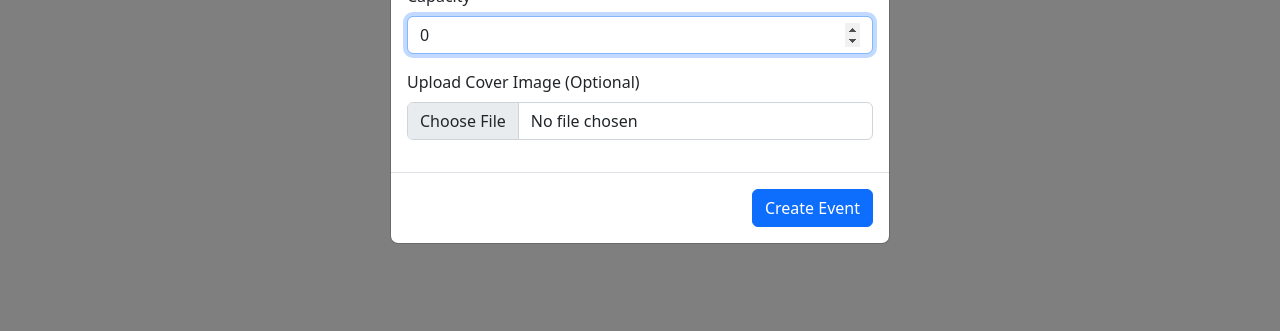
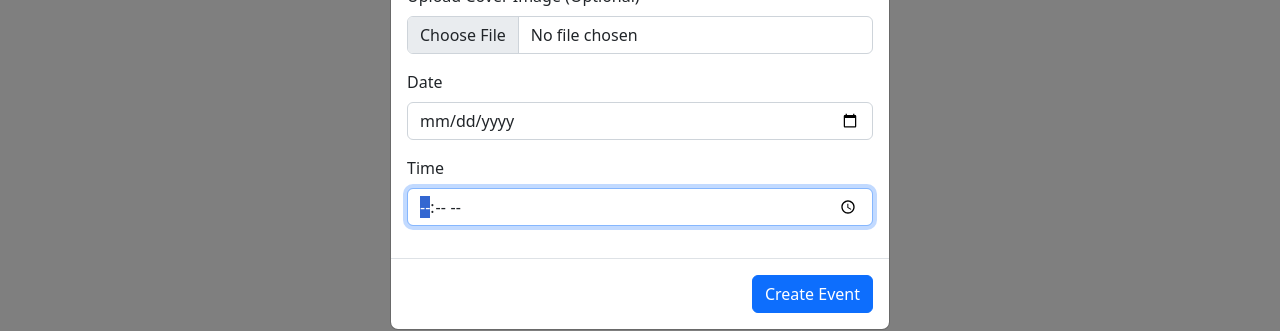
Before and after one commit to finleylee2507/MatchPoint, a React (Vite) app: page /allEvents in a window 1280 px wide. Both pictures are taken after a click on the icon 818 px from the left and 141 px from the top of the page. Shown: the part 415-746 px from the top of the page. Built offline with nearby package versions, Linux system fonts and the light colour scheme; no server answers; the database is empty.

Commit message:
Handled time data

```diff
--- a/src/components/events/AddEventModal.jsx
+++ b/src/components/events/AddEventModal.jsx
@@ -7,9 +7,12 @@ const AddEventModal = ({show, handleClose, handleSubmit, data}) => {
         eventName: "",
         eventLocation: "",
         eventCapacity: 0,
-        imageFile: ""
+        imageFile: "",
+        dateString: "",
+        timeString: "",
 
     });
+
 
     const clearStates=()=>{
         setFormData({
@@ -52,6 +55,8 @@ const AddEventModal = ({show, handleClose, handleSubmit, data}) => {
 
     const handleChange = (event) => {
         const {name, value, type, files} = event.target;
+
+        console.log(formData)
         setFormData(prevFormData => ({
             ...prevFormData,
             [name]: type === "file" ? files[0] : value
@@ -73,6 +78,8 @@ const AddEventModal = ({show, handleClose, handleSubmit, data}) => {
 
 
         //create event based on form input
+        const eventDateTime = new Date(`${formData.dateString} ${formData.timeString}`)
+        const dateTimeString = eventDateTime.toUTCString()
         const newEvent = {
             name: formData.eventName,
             maxCap: formData.eventCapacity,
@@ -85,7 +92,10 @@ const AddEventModal = ({show, handleClose, handleSubmit, data}) => {
             desc: "",
             imgSrc: "",
             privacy: 0,
-            participants: []
+            participants: [],
+            dateTimeString: dateTimeString,
+
+
 
         };
 
@@ -168,6 +178,28 @@ const AddEventModal = ({show, handleClose, handleSubmit, data}) => {
                     </Form.Group>
 
 
+
+
+
+                    <Form.Group className="mb-3" controlId="event-date">
+                       <Form.Label>Date</Form.Label>
+                       <Form.Control
+                            type="date"
+                            name="dateString"
+                            onChange={handleChange}
+                            autoFocus
+                        />
+                    </Form.Group>
+
+                    <Form.Group className="mb-3" controlId="event-time">
+                       <Form.Label>Time</Form.Label>
+                       <Form.Control
+                            type="time"
+                            name="timeString"
+                            onChange={handleChange}
+                            autoFocus
+                        />
+                    </Form.Group>
                     <div className="submission-status">
 
                         {
@@ -185,25 +217,6 @@ const AddEventModal = ({show, handleClose, handleSubmit, data}) => {
                     </div>
 
 
-                    {/*<Form.Group className="mb-3" controlId="event-date">*/}
-                    {/*    <Form.Label>Date</Form.Label>*/}
-                    {/*    <Form.Control*/}
-                    {/*        type="date"*/}
-                    {/*        name="event-date"*/}
-                    {/*        autoFocus*/}
-                    {/*    />*/}
-                    {/*</Form.Group>*/}
-
-                    {/*<Form.Group className="mb-3" controlId="event-time">*/}
-                    {/*    <Form.Label>Time</Form.Label>*/}
-                    {/*    <Form.Control*/}
-                    {/*        type="time"*/}
-                    {/*        name="event-time"*/}
-                    {/*        autoFocus*/}
-                    {/*    />*/}
-                    {/*</Form.Group>*/}
-
-
                 </Form>
             </Modal.Body>
             <Modal.Footer>
--- a/src/components/events/EventModal.jsx
+++ b/src/components/events/EventModal.jsx
@@ -3,9 +3,10 @@ import {Alert, Button, Modal} from "react-bootstrap";
 
 function EventModal({show, handleJoin, handleClose, data, allUsers}) {
     console.log("modal data: ", data);
-    const {name, location, maxCap, currCap, participants, id, imgSrc} = data;
+    const {name, location, maxCap, currCap, participants, id, imgSrc, dateTimeString} = data;
     const [shouldDisplayStatusMsg, setShouldDisplayStatusMsg] = useState(false);
     const [statusMsg, setStatusMsg] = useState(null);
+    const dateTime = new Date(dateTimeString)
     console.log("participants: ", participants);
     console.log("All users: ", allUsers);
 
@@ -56,6 +57,15 @@ function EventModal({show, handleJoin, handleClose, data, allUsers}) {
                 {participants &&
                     participants.map((id) => allUsers[id].displayName).join(", ")}
                 <p>Spots Available: {maxCap - currCap}</p>
+                <p>Time: {dateTime.toLocaleString("en-US", {
+                            month: "long",
+                            day: "numeric",
+                            hour: "numeric",
+                            minute: "numeric",
+                            hour12: true,
+                            timeZone: 'CST'
+                        })} CST
+                </p>
                 {shouldDisplayStatusMsg && statusMsg}
             </Modal.Body>
             <Modal.Footer>
```
